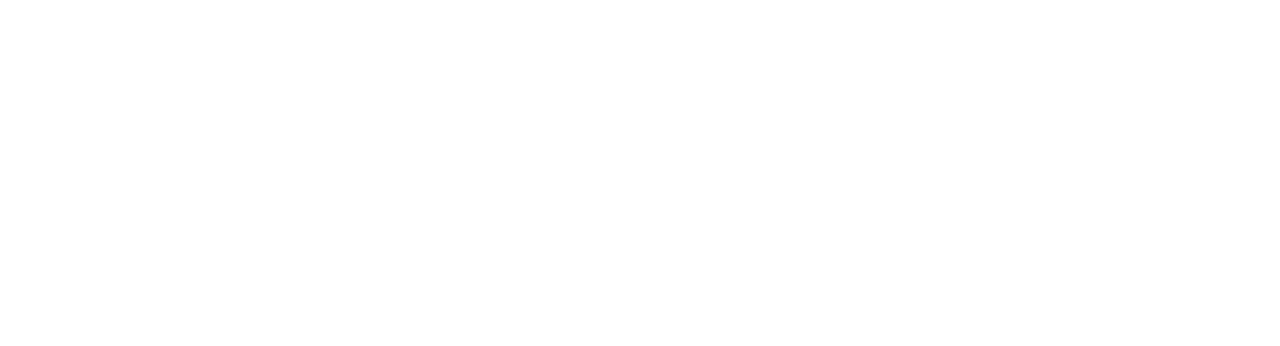
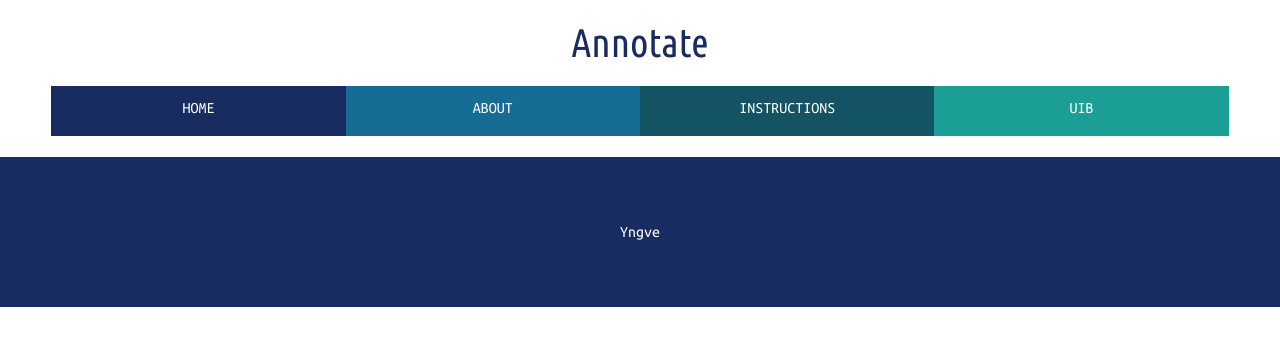
Before and after one commit to ykri2/annotate, a plain HTML site: page index.html in a window 1280 px wide. Drawn offline with Linux system fonts and the light colour scheme; the site is published under a folder, as on GitHub Pages, so addresses that start at the root find nothing; a web font is replaced by a local one.

Commit message:
adding .

```diff
--- a/index.html
+++ b/index.html
@@ -11,5 +11,5 @@
     <div id="root">
 
     </div>
-<script type="text/javascript" src="/app.js"></script></body>
+<script type="text/javascript" src="./app.js"></script></body>
 </html>
```
Also changed, not shown: 1 other file.
